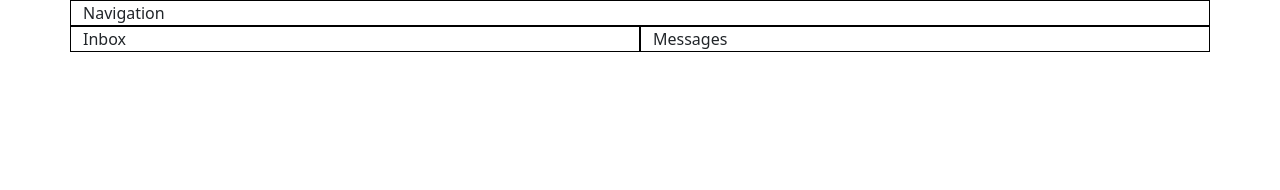
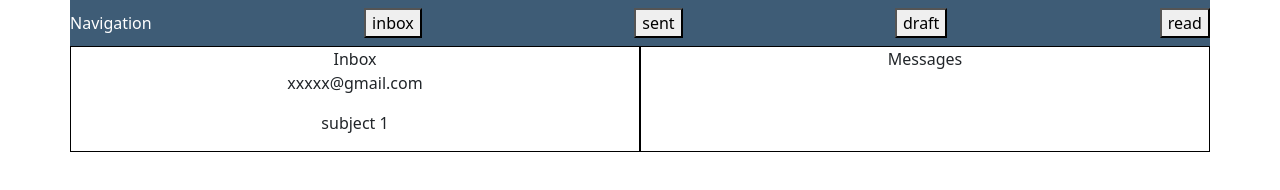
Before and after one commit to kenoreyes238/bootstrap-email-reyes, a plain HTML site: page bootstrap-grid-reyes.html in a window 1280 px wide. Drawn offline with nearby package versions, Linux system fonts and the light colour scheme.

Commit message:
latest commit

```diff
--- a/bootstrap-grid-reyes.html
+++ b/bootstrap-grid-reyes.html
@@ -8,12 +8,23 @@
     <link href="https://cdn.jsdelivr.net/npm/bootstrap@5.3.2/dist/css/bootstrap.min.css" rel="stylesheet" integrity="sha384-T3c6CoIi6uLrA9TneNEoa7RxnatzjcDSCmG1MXxSR1GAsXEV/Dwwykc2MPK8M2HN" crossorigin="anonymous">
 </head>
 <body>
+    <!--WORK IN PROGRESSSSS RAHHH-->
     <div class="container">
         <div class="row">
-            <div class="col">Navigation</div>
+            <div class="col-lg-100vw navbar">Navigation
+                <button type="button">inbox</button>
+                <button type="button">sent</button>
+                <button type="button">draft</button>
+                <button type="button">read</button>
+            </div>
         </div>
         <div class="row">
-            <div class="col">Inbox</div>
+            <div class="col">Inbox
+                <div>
+                    <p>xxxxx@gmail.com</p>
+                    <P>subject 1</P>
+                </div>
+            </div>
             <div class="col">Messages</div>
         </div>
         </div>
--- a/style.css
+++ b/style.css
@@ -1,3 +1,9 @@
 .col {
     border: 1px black solid;
+    text-align: center;
 }
+
+.navbar {
+    background-color: rgb(62, 92, 118);
+    color: white;
+}
```
